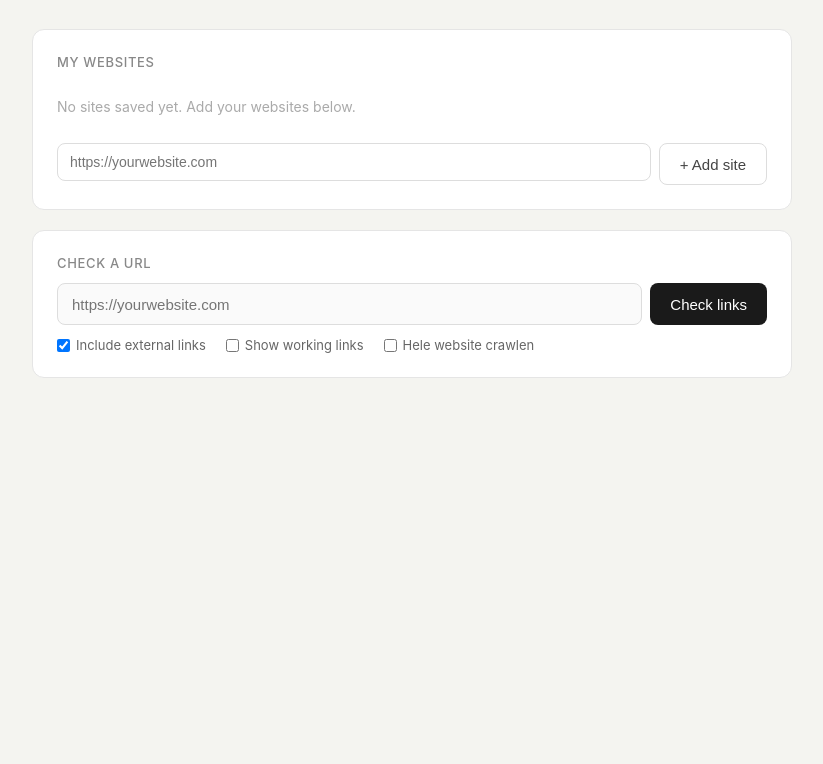
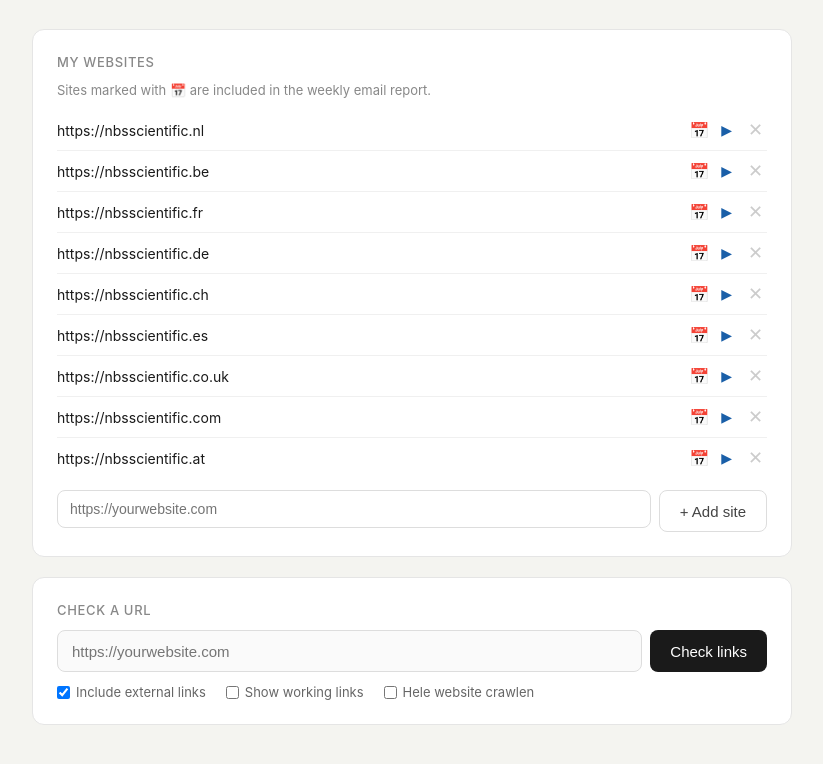
Before and after one commit to NBSScientific/linkchecker, a website: page index.html in a window 1280 px wide. Shown: the part 92-856 px from the top of the page, without its empty margins (228-1051 px from the left). Before the commit the page ends 800 px from the top, so only its background shows below. Drawn offline with Linux system fonts and the light colour scheme.

Commit message:
Update index8.html

```diff
--- a/index.html
+++ b/index.html
@@ -165,6 +165,7 @@
   <!-- My Sites -->
   <div class="card">
     <div class="section-label">My websites</div>
+    <p style="font-size:13px;color:#888;margin-bottom:12px">Sites marked with 📅 are included in the weekly email report.</p>
     <ul class="sites-list" id="sitesList">
       <li class="empty" id="sitesEmpty" style="padding:1rem 0;text-align:left">No sites saved yet. Add your websites below.</li>
     </ul>
@@ -243,10 +244,21 @@
 
 <script type="module">
 // ── Sites manager ──────────────────────────────────────────
-let sites = JSON.parse(localStorage.getItem('lc_sites') || '[]');
+const DEFAULT_SITES = [
+  'https://nbsscientific.nl', 'https://nbsscientific.be', 'https://nbsscientific.fr',
+  'https://nbsscientific.de', 'https://nbsscientific.ch', 'https://nbsscientific.es',
+  'https://nbsscientific.co.uk', 'https://nbsscientific.com', 'https://nbsscientific.at'
+];
+
+// sites = array of { url, weekly }
+let sites = JSON.parse(localStorage.getItem('lc_sites_v2') || 'null');
+if (!sites) {
+  sites = DEFAULT_SITES.map(url => ({ url, weekly: true }));
+  localStorage.setItem('lc_sites_v2', JSON.stringify(sites));
+}
 let results = [], filter = 'all', running = false;
 
-function saveSites() { localStorage.setItem('lc_sites', JSON.stringify(sites)); }
+function saveSites() { localStorage.setItem('lc_sites_v2', JSON.stringify(sites)); }
 
 function renderSites() {
   const list = document.getElementById('sitesList');
@@ -254,18 +266,29 @@ function renderSites() {
   if (!sites.length) { empty.style.display = 'block'; list.innerHTML = ''; list.appendChild(empty); return; }
   empty.style.display = 'none';
   list.innerHTML = sites.map((s, i) => `
-    <li class="site-item">
-      <span class="site-url">${s}</span>
-      <button class="site-remove" title="Use this URL">▶</button>
-      <button class="site-remove" title="Remove">✕</button>
+    <li class="site-item" data-i="${i}">
+      <span class="site-url">${s.url}</span>
+      <span title="Include in weekly report" style="cursor:pointer;font-size:16px;opacity:${s.weekly?1:0.3}" data-weekly="${i}">${s.weekly ? '📅' : '📅'}</span>
+      <button class="site-remove" style="color:#1a5fa8;font-size:14px" data-use="${i}" title="Use this URL">▶</button>
+      <button class="site-remove" data-remove="${i}" title="Remove">✕</button>
     </li>`).join('');
+
+  list.querySelectorAll('[data-weekly]').forEach(el => {
+    el.addEventListener('click', () => { const i = +el.dataset.weekly; sites[i].weekly = !sites[i].weekly; saveSites(); renderSites(); });
+  });
+  list.querySelectorAll('[data-use]').forEach(el => {
+    el.addEventListener('click', () => useSite(sites[+el.dataset.use].url));
+  });
+  list.querySelectorAll('[data-remove]').forEach(el => {
+    el.addEventListener('click', () => { sites.splice(+el.dataset.remove, 1); saveSites(); renderSites(); });
+  });
 }
 
 function addSite() {
   let val = document.getElementById('addSiteInput').value.trim();
   if (!val) return;
   if (!val.startsWith('http')) val = 'https://' + val;
-  if (!sites.includes(val)) { sites.push(val); saveSites(); renderSites(); }
+  if (!sites.find(s => s.url === val)) { sites.push({ url: val, weekly: true }); saveSites(); renderSites(); }
   document.getElementById('addSiteInput').value = '';
 }
 
```
